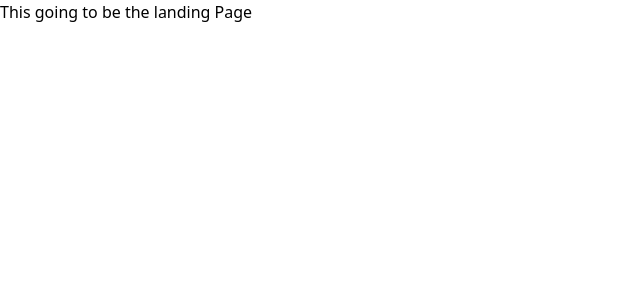
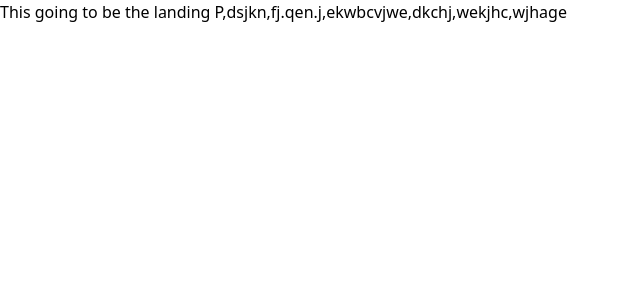
Before and after one commit to ZackyViriot/seat-nerd, a React (Create React App) app: page / in a window 1280 px wide. Shown: the top 300 px of the page, without its empty margins (0-640 px from the left). Built offline with nearby package versions, Linux system fonts and the light colour scheme.

Commit message:
added more

```diff
--- a/src/Pages/LandingPage/LandingPage.jsx
+++ b/src/Pages/LandingPage/LandingPage.jsx
@@ -5,7 +5,7 @@ import React from 'react'
 export default function LandingPage(){
     return (
         <div>
-            This going to be the landing Page
+            This going to be the landing P,dsjkn,fj.qen.j,ekwbcvjwe,dkchj,wekjhc,wjhage
         </div>
     )
 }
```
